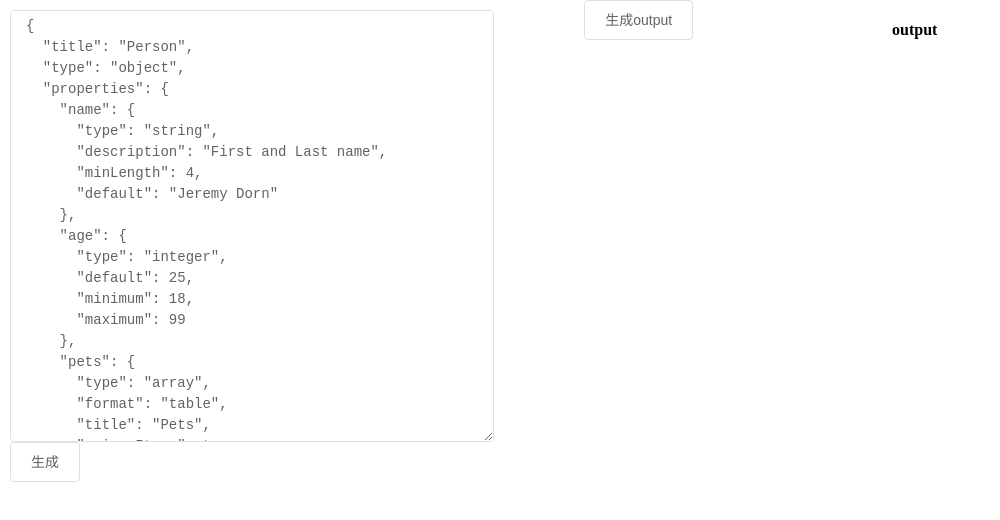
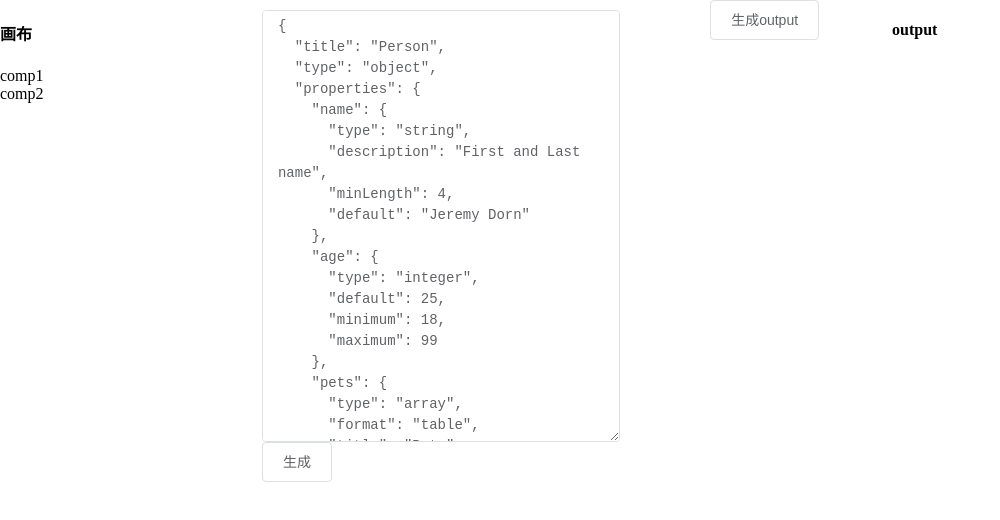
Before and after one commit to ishowshao/json-editor, a Vue app: page / in a window 1280 px wide. Shown: the top 520 px of the page, without its empty margins (0-1000 px from the left). Built offline with nearby package versions, Linux system fonts and the light colour scheme.

Commit message:
Update App.vue

```diff
--- a/src/App.vue
+++ b/src/App.vue
@@ -1,5 +1,12 @@
 <template>
     <div id="app">
+        <div class="canvas">
+            <h4>画布</h4>
+            <div>
+                <div>comp1</div>
+                <div>comp2</div>
+            </div>
+        </div>
         <div class="schema">
             <el-input type="textarea" :rows="20" placeholder="请输入内容" v-model="textarea"> </el-input>
             <el-button @click="gen">生成</el-button>
@@ -56,13 +63,16 @@ body {
 #app {
     display: flex;
 }
+.canvas {
+    width: 20vw
+}
 .schema {
-    width: 40vw;
+    width: 30vw;
     padding: 10px;
     box-sizing: border-box;
 }
 .form {
-    width: 30vw;
+    width: 20vw;
 }
 .output {
     padding: 0 10px;
```
